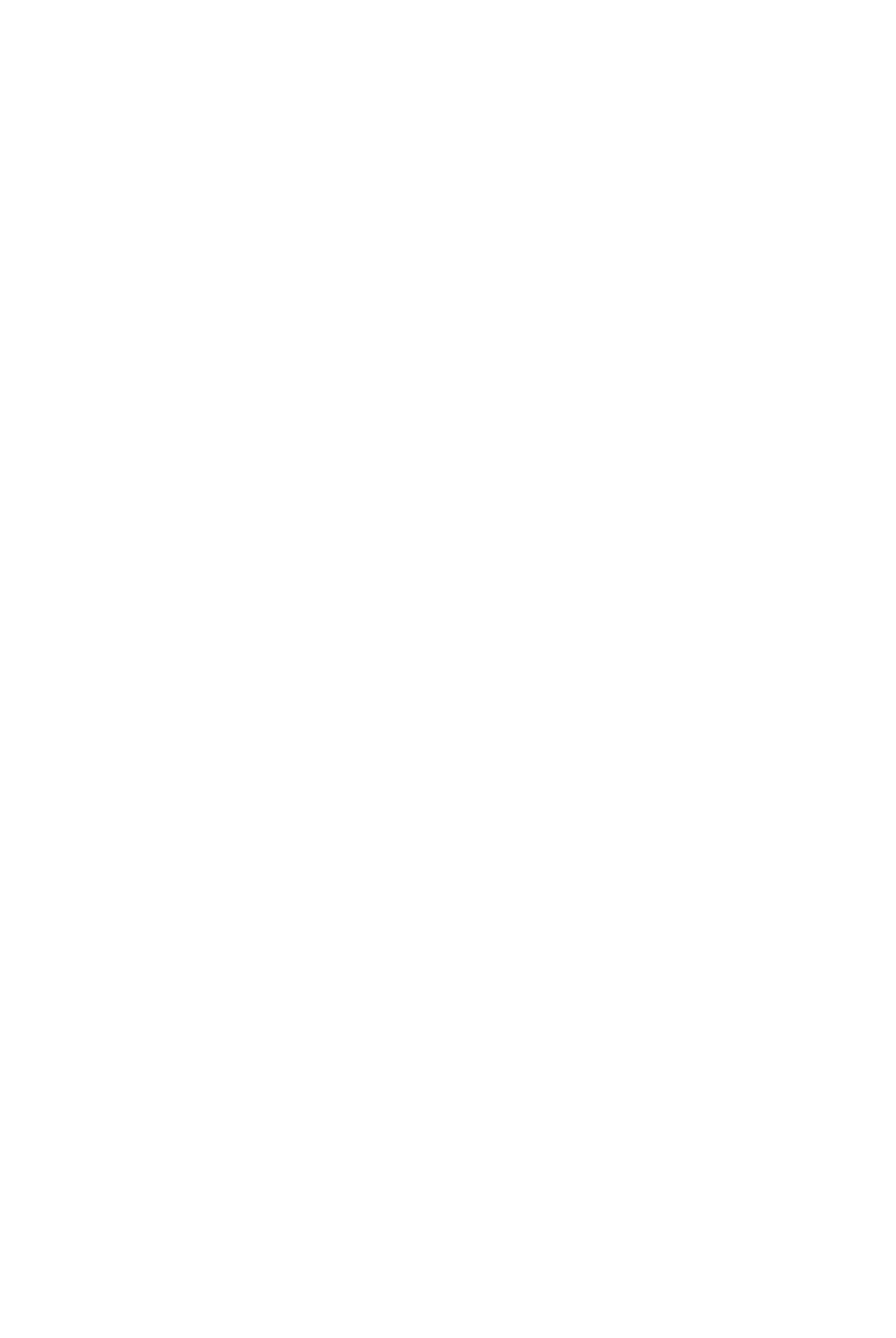
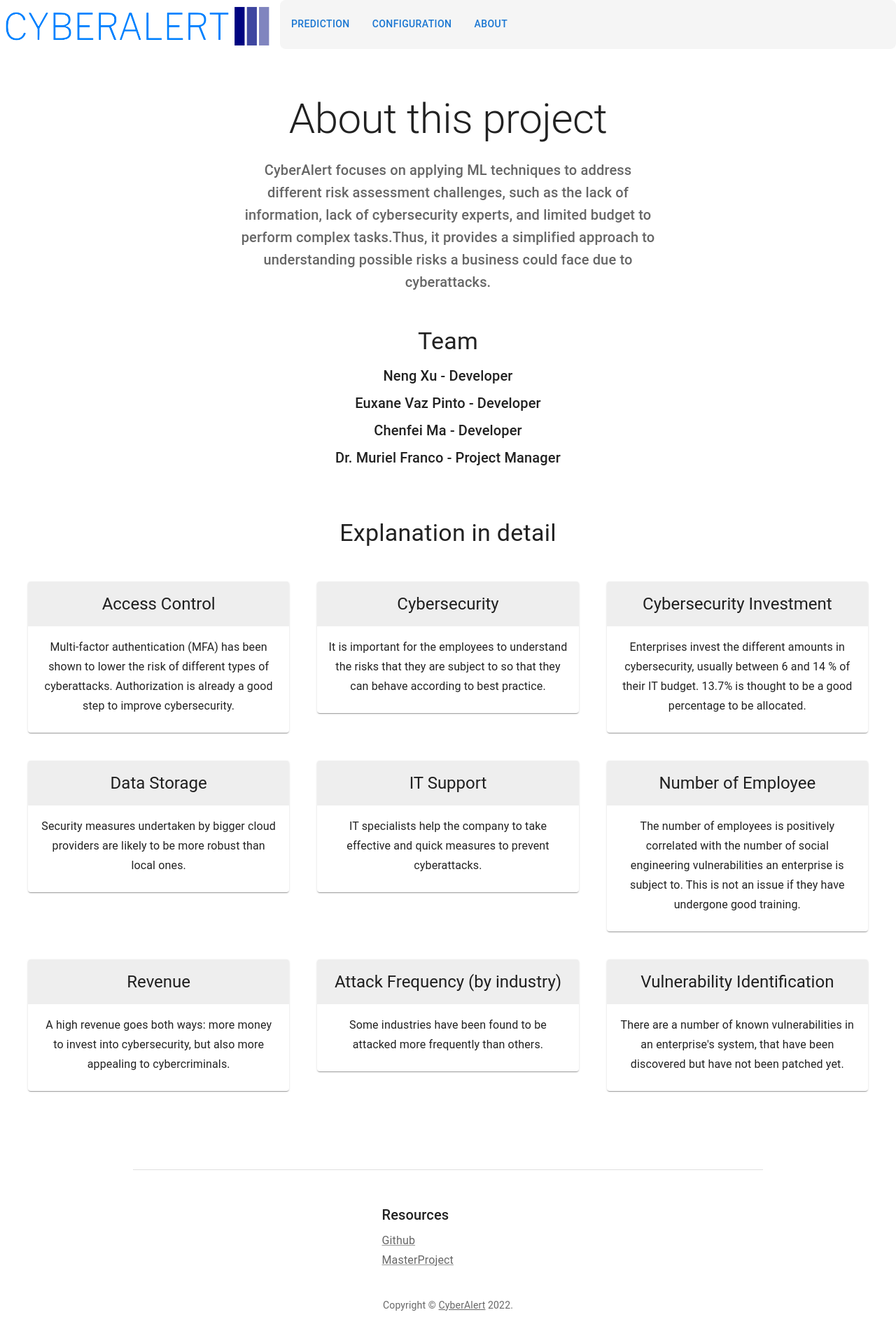
Before and after one commit to MAP-E-Pinto-C-Ma-N-Xu/riskassessment, a React (Create React App) app in the folder client/: page /about in a window 1280 px wide. Before the commit this address had no page. Shown: the top 1912 px of the page at 70% size. Before the commit the page ends 800 px from the top, so only its background shows below. Built offline with nearby package versions, Linux system fonts and the light colour scheme.

Commit message:
ne about page

```diff
--- a/client/src/components/Header.tsx
+++ b/client/src/components/Header.tsx
@@ -9,18 +9,21 @@ const Header = () => {
   const navigate = useNavigate();
 
   return (
-    <Box sx={{ display: "flex", width: "100%" }}>
+    <Box sx={{ display: "flex" }}>
       <img className="logo" src="logo.png" width="400" height="70" alt="logo" />
       <Tabs
         sx={{
+          width: "100%",
           bgcolor: "whitesmoke",
           boxShadow: 0.2,
           borderRadius: 2,
           pt: 2,
         }}
-        centered
       >
         <Button
+          sx={{
+            mx: 1,
+          }}
           variant="text"
           onClick={() => {
             navigate("/prediction");
@@ -29,6 +32,9 @@ const Header = () => {
           Prediction
         </Button>
         <Button
+          sx={{
+            mx: 1,
+          }}
           variant="text"
           onClick={() => {
             navigate("/config");
@@ -36,6 +42,17 @@ const Header = () => {
         >
           Configuration
         </Button>
+        <Button
+          sx={{
+            mx: 1,
+          }}
+          variant="text"
+          onClick={() => {
+            navigate("/about");
+          }}
+        >
+          About
+        </Button>
       </Tabs>
     </Box>
   );
--- a/client/src/components/Result.tsx
+++ b/client/src/components/Result.tsx
@@ -62,7 +62,7 @@ const Result = (props: ResultProps) => {
                 color="text.secondary"
                 gutterBottom
               >
-                Support Vector Machine Algorithm
+                Support Vector Machines Algorithm
               </Typography>
 
               <Typography variant="h6">
@@ -93,7 +93,7 @@ const Result = (props: ResultProps) => {
                 color="text.secondary"
                 gutterBottom
               >
-                Neuron Network Algorithm
+                Neural Network Algorithm
               </Typography>
 
               <Typography variant="h6">
--- a/client/src/utilities/AppRouter.tsx
+++ b/client/src/utilities/AppRouter.tsx
@@ -2,6 +2,7 @@ import { BrowserRouter, Route, Routes } from "react-router-dom";
 
 import BasicPrediction from "../views/Homepage";
 import Configure from "../views/Configure";
+import About from "../views/About";
 
 const AppRouter = () => {
   return (
@@ -10,6 +11,7 @@ const AppRouter = () => {
         <Route path="/" element={<BasicPrediction />} />
         <Route path="/prediction" element={<BasicPrediction />} />
         <Route path="/config" element={<Configure />} />
+        <Route path="/about" element={<About />} />
       </Routes>
     </BrowserRouter>
   );
--- /dev/null
+++ b/client/src/views/About.tsx
@@ -0,0 +1,269 @@
+import Card from "@mui/material/Card";
+import CardContent from "@mui/material/CardContent";
+import CardHeader from "@mui/material/CardHeader";
+import Container from "@mui/material/Container";
+import CssBaseline from "@mui/material/CssBaseline";
+import GlobalStyles from "@mui/material/GlobalStyles";
+import Grid from "@mui/material/Grid";
+import Link from "@mui/material/Link";
+import Typography from "@mui/material/Typography";
+import * as React from "react";
+import Header from "../components/Header";
+
+function Copyright(props: any) {
+  return (
+    <Typography
+      variant="body2"
+      color="text.secondary"
+      align="center"
+      {...props}
+    >
+      {"Copyright © "}
+      <Link color="inherit">CyberAlert</Link> {new Date().getFullYear()}
+      {"."}
+    </Typography>
+  );
+}
+
+const footers = [
+  {
+    title: "Resources",
+    description: [
+      {
+        name: "Github",
+        links: "https://github.com/MAP-E-Pinto-C-Ma-N-Xu/riskassessment",
+      },
+      {
+        name: "MasterProject",
+        links: "https://github.com/MAP-E-Pinto-C-Ma-N-Xu/riskassessment",
+      },
+    ],
+  },
+];
+
+const teams = [
+  {
+    title: "Team",
+    people: [
+      {
+        name: "Neng Xu",
+        position: "Developer",
+      },
+      {
+        name: "Euxane Vaz Pinto",
+        position: "Developer",
+      },
+      {
+        name: "Chenfei Ma",
+        position: "Developer",
+      },
+      {
+        name: "Dr. Muriel Franco",
+        position: "Project Manager",
+      },
+    ],
+  },
+];
+
+const explaination = [
+  {
+    name: "Access Control",
+    detail:
+      "Multi-factor authentication (MFA) has been shown to lower the risk of different types of cyberattacks. Authorization is already a good step to improve cybersecurity.",
+  },
+  {
+    name: "Cybersecurity",
+    detail:
+      "It is important for the employees to understand the risks that they are subject to so that they can behave according to best practice.",
+  },
+  {
+    name: "Cybersecurity Investment",
+    detail:
+      "Enterprises invest the different amounts in cybersecurity, usually between 6 and 14 % of their IT budget. 13.7% is thought to be a good percentage to be allocated.",
+  },
+  {
+    name: "Data Storage",
+    detail:
+      "Security measures undertaken by bigger cloud providers are likely to be more robust than local ones.",
+  },
+  {
+    name: "IT Support",
+    detail:
+      "IT specialists help the company to take effective and quick measures to prevent cyberattacks.",
+  },
+  {
+    name: "Number of Employee",
+    detail:
+      "The number of employees is positively correlated with the number of social engineering vulnerabilities an enterprise is subject to. This is not an issue if they have undergone good training.",
+  },
+  {
+    name: "Revenue",
+    detail:
+      "A high revenue goes both ways: more money to invest into cybersecurity, but also more appealing to cybercriminals.",
+  },
+  {
+    name: "Attack Frequency (by industry)",
+    detail:
+      "Some industries have been found to be attacked more frequently than others.",
+  },
+  {
+    name: "Vulnerability Identification",
+    detail:
+      "There are a number of known vulnerabilities in an enterprise's system, that have been discovered but have not been patched yet.",
+  },
+];
+
+const About = () => {
+  return (
+    <React.Fragment>
+      <GlobalStyles
+        styles={{ ul: { margin: 0, padding: 0, listStyle: "none" } }}
+      />
+      <CssBaseline />
+      <Header />
+      <Container
+        disableGutters
+        maxWidth="sm"
+        component="main"
+        sx={{ pt: 8, pb: 6 }}
+      >
+        <Typography
+          component="h1"
+          variant="h2"
+          align="center"
+          color="text.primary"
+          gutterBottom
+        >
+          About this project
+        </Typography>
+        <Typography
+          variant="h6"
+          align="center"
+          color="text.secondary"
+          component="p"
+        >
+          CyberAlert focuses on applying ML techniques to address different risk
+          assessment challenges, such as the lack of information, lack of
+          cybersecurity experts, and limited budget to perform complex
+          tasks.Thus, it provides a simplified approach to understanding
+          possible risks a business could face due to cyberattacks.
+        </Typography>
+      </Container>
+
+      <Container maxWidth="md" component="main">
+        <Grid container spacing={5} justifyContent="center" alignItems="center">
+          {teams.map((team) => (
+            <Grid item xs={6} sm={6} key={team.title}>
+              <Typography
+                variant="h4"
+                color="text.primary"
+                gutterBottom
+                align="center"
+              >
+                {team.title}
+              </Typography>
+              <ul>
+                {team.people.map((person) => (
+                  <li key={person.name}>
+                    <Typography
+                      variant="h6"
+                      color="text.primary"
+                      gutterBottom
+                      align="center"
+                    >
+                      {person.name}
+                      {" - "}
+                      {person.position}
+                    </Typography>
+                  </li>
+                ))}
+              </ul>
+            </Grid>
+          ))}
+        </Grid>
+      </Container>
+
+      <Container
+        disableGutters
+        maxWidth="lg"
+        component="main"
+        sx={{ pt: 8, pb: 6 }}
+      >
+        <Typography
+          component="h1"
+          variant="h4"
+          align="center"
+          color="text.primary"
+          gutterBottom
+          sx={{ mb: 6 }}
+        >
+          Explanation in detail
+        </Typography>
+        <Grid container spacing={5} alignItems="flex-start">
+          {explaination.map((item) => (
+            <Grid item xs={12} sm={6} md={4}>
+              <Card>
+                <CardHeader
+                  title={item.name}
+                  titleTypographyProps={{ align: "center" }}
+                  subheaderTypographyProps={{
+                    align: "center",
+                  }}
+                  sx={{
+                    backgroundColor: (theme) =>
+                      theme.palette.mode === "light"
+                        ? theme.palette.grey[200]
+                        : theme.palette.grey[700],
+                  }}
+                />
+                <CardContent>
+                  <Typography variant="subtitle1" align="center">
+                    {item.detail}
+                  </Typography>
+                </CardContent>
+              </Card>
+            </Grid>
+          ))}
+        </Grid>
+      </Container>
+
+      {/* Footer */}
+      <Container
+        maxWidth="md"
+        component="footer"
+        sx={{
+          borderTop: (theme) => `1px solid ${theme.palette.divider}`,
+          mt: 8,
+          py: [3, 6],
+        }}
+      >
+        <Grid container spacing={4} justifyContent="space-evenly">
+          {footers.map((footer) => (
+            <Grid item xs={6} sm={3} key={footer.title}>
+              <Typography variant="h6" color="text.primary" gutterBottom>
+                {footer.title}
+              </Typography>
+              <ul>
+                {footer.description.map((item) => (
+                  <li key={item.name}>
+                    <Link
+                      href={item.links}
+                      variant="subtitle1"
+                      color="text.secondary"
+                    >
+                      {item.name}
+                    </Link>
+                  </li>
+                ))}
+              </ul>
+            </Grid>
+          ))}
+        </Grid>
+
+        <Copyright sx={{ mt: 5 }} />
+      </Container>
+    </React.Fragment>
+  );
+};
+
+export default About;
--- a/client/src/views/Configure.tsx
+++ b/client/src/views/Configure.tsx
@@ -2,6 +2,7 @@ import {
   Alert,
   Box,
   Button,
+  CssBaseline,
   FormControl,
   Grid,
   InputLabel,
@@ -64,6 +65,7 @@ const Configure = () => {
       }}
     >
       <Header />
+      <CssBaseline />
 
       <Box display="flex" justifyContent="center" alignItems="center">
         <Box
@@ -110,13 +112,13 @@ const Configure = () => {
                 id="demo-simple-select"
                 defaultValue={model}
                 value={model}
-                label="Neuron Network"
+                label="Neural Network"
                 onChange={(event: SelectChangeEvent) => {
                   setModel(event.target.value);
                 }}
               >
-                <MenuItem value={0}>Neuron Network</MenuItem>
-                <MenuItem value={1}>Support Vecter Machine</MenuItem>
+                <MenuItem value={0}>Neural Network</MenuItem>
+                <MenuItem value={1}>Support Vector Machine</MenuItem>
                 <MenuItem value={2}>Random Forest</MenuItem>
               </Select>
             </FormControl>
--- a/client/src/views/Homepage.tsx
+++ b/client/src/views/Homepage.tsx
@@ -1,3 +1,4 @@
+import { CssBaseline } from "@mui/material";
 import Box from "@mui/material/Box";
 import { useEffect, useState } from "react";
 import AttributesSelection from "../components/AttributesSelection";
@@ -44,6 +45,7 @@ const Homepage = () => {
       }}
     >
       <Header />
+      <CssBaseline />
 
       <Box sx={{ display: "flex" }}>
         <AttributesSelection
```
